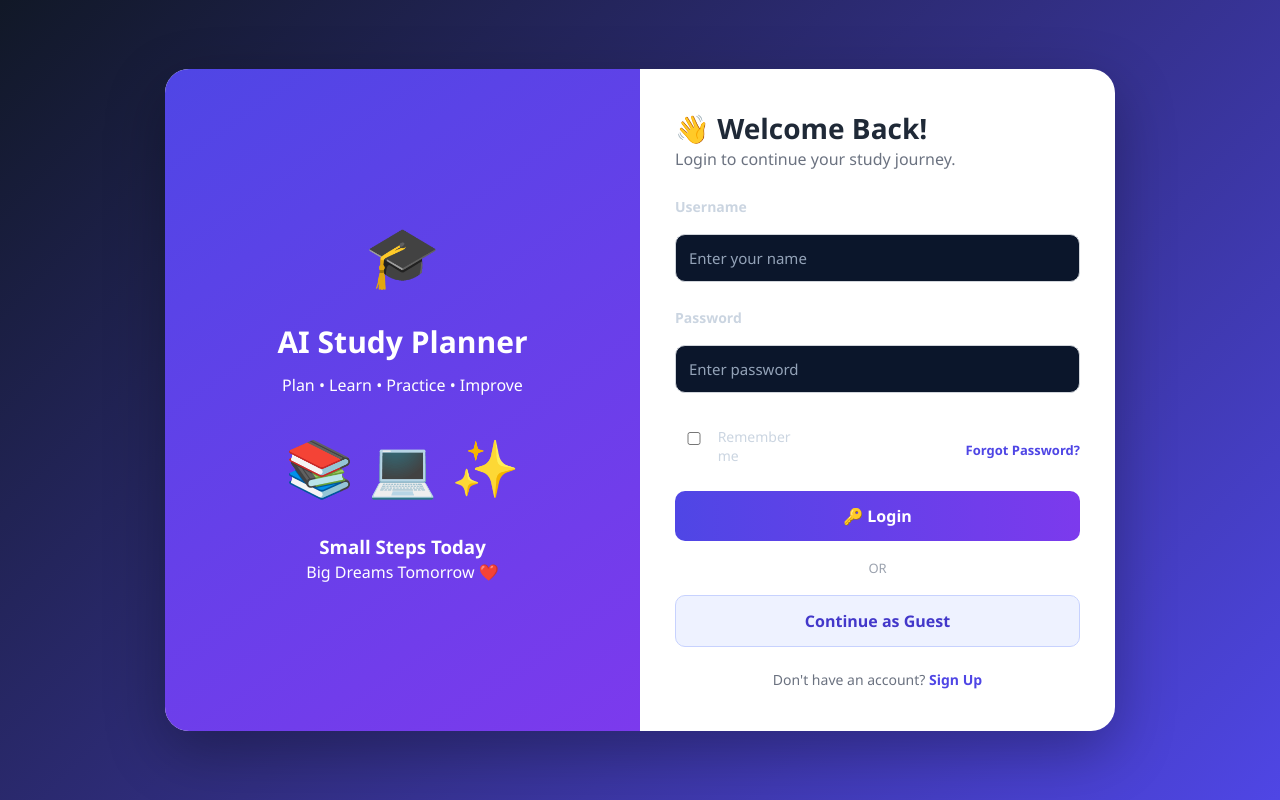
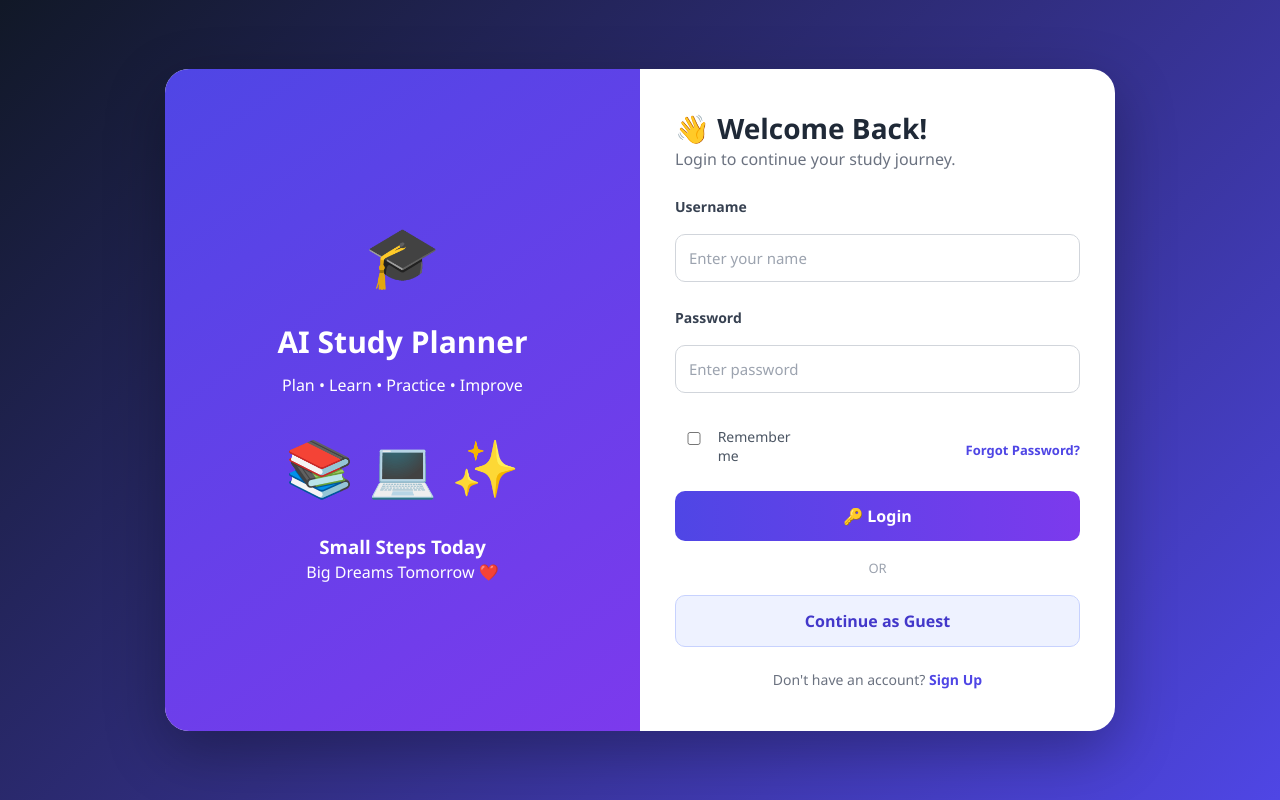
Before and after one commit to mithra100/student-study-planner, a website: page index.html in a window 1280 px wide. Drawn offline with Linux system fonts and the light colour scheme.

Commit message:
Update style.css

```diff
--- a/style.css
+++ b/style.css
@@ -1111,3 +1111,34 @@ padding: 12px;
 }
 
 }
+/* LOGIN PAGE TEXT VISIBILITY FIX */
+
+.auth-form label {
+color: #374151;
+}
+
+.auth-form input:not([type="checkbox"]) {
+background: #ffffff;
+color: #111827;
+border: 1px solid #d1d5db;
+}
+
+.auth-form input:not([type="checkbox"])::placeholder {
+color: #9ca3af;
+}
+
+.auth-options label {
+color: #4b5563;
+}
+
+.auth-form > p {
+color: #6b7280;
+}
+
+.auth-form a {
+color: #4f46e5;
+}
+
+.auth-form input[type="checkbox"] {
+accent-color: #4f46e5;
+}
```
